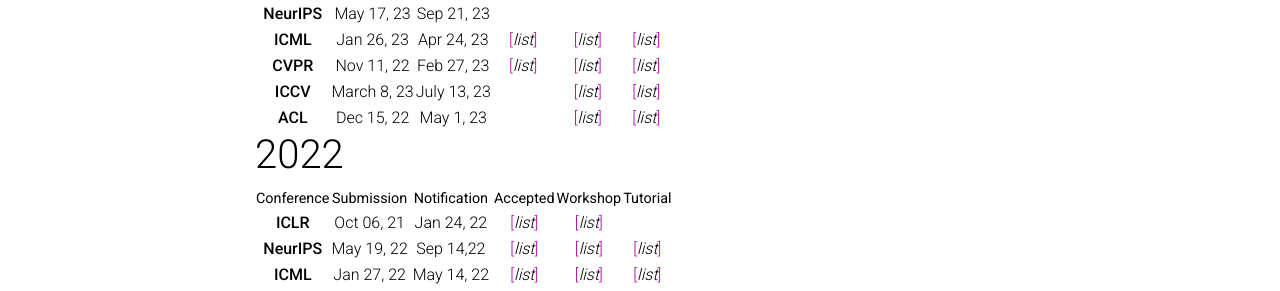
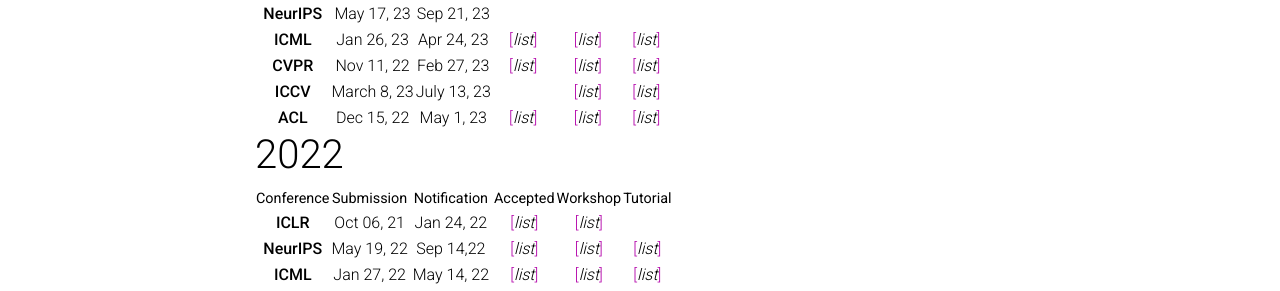
Before and after one commit to ByeRose/ByeRose.github.io, a Jekyll site: the page built from _posts/2023-05-11-人工智能顶会Paper&Workshop&Tutorial.md, in a window 1280 px wide and 1090 px high. Shown: the part 392-683 px from the top of the window. Built offline with Jekyll 4.4.1, drawn with Linux system fonts in a browser that asks for light colours; comment, search, counter and statistics services are not loaded; a style sheet for code colours, icons or effects is not loaded.

Commit message:
Update 2023-05-11-人工智能顶会Paper&Workshop&Tutorial.md

```diff
--- a/_posts/2023-05-11-人工智能顶会Paper&Workshop&Tutorial.md
+++ b/_posts/2023-05-11-人工智能顶会Paper&Workshop&Tutorial.md
@@ -16,7 +16,7 @@
 | **ICML**      | Jan 26, 23      | Apr 24, 23 |[[*list*]](https://icml.cc/virtual/2023/papers.html) | [[*list*]](https://icml.cc/virtual/2023/events/workshop) | [[*list*]](https://icml.cc/virtual/2023/events/tutorial) |
 | **CVPR**      |  Nov 11, 22     | Feb 27, 23 | [[*list*]](https://cvpr2023.thecvf.com/Conferences/2023/AcceptedPapers) | [[*list*]](https://cvpr2023.thecvf.com/Conferences/2023/workshop-list)| [[*list*]](https://cvpr2023.thecvf.com/Conferences/2023/tutorial-list) |
 | **ICCV**      |March 8, 23       | July 13, 23 |  | [[*list*]](https://iccv2023.thecvf.com/list.of.accepted.workshops-90.php) | [[*list*]](https://iccv2023.thecvf.com/list.of.accepted.tutorials-91.php) |
-| **ACL**       |Dec 15, 22       | May 1, 23 |  | [[*list*]](https://2023.aclweb.org/program/workshops/) | [[*list*]](https://2023.aclweb.org/program/tutorials/) |
+| **ACL**       |Dec 15, 22       | May 1, 23 | [[*list*]](https://2023.aclweb.org/program/accepted_main_conference/) | [[*list*]](https://2023.aclweb.org/program/workshops/) | [[*list*]](https://2023.aclweb.org/program/tutorials/) |
 
 # 2022
 
```
